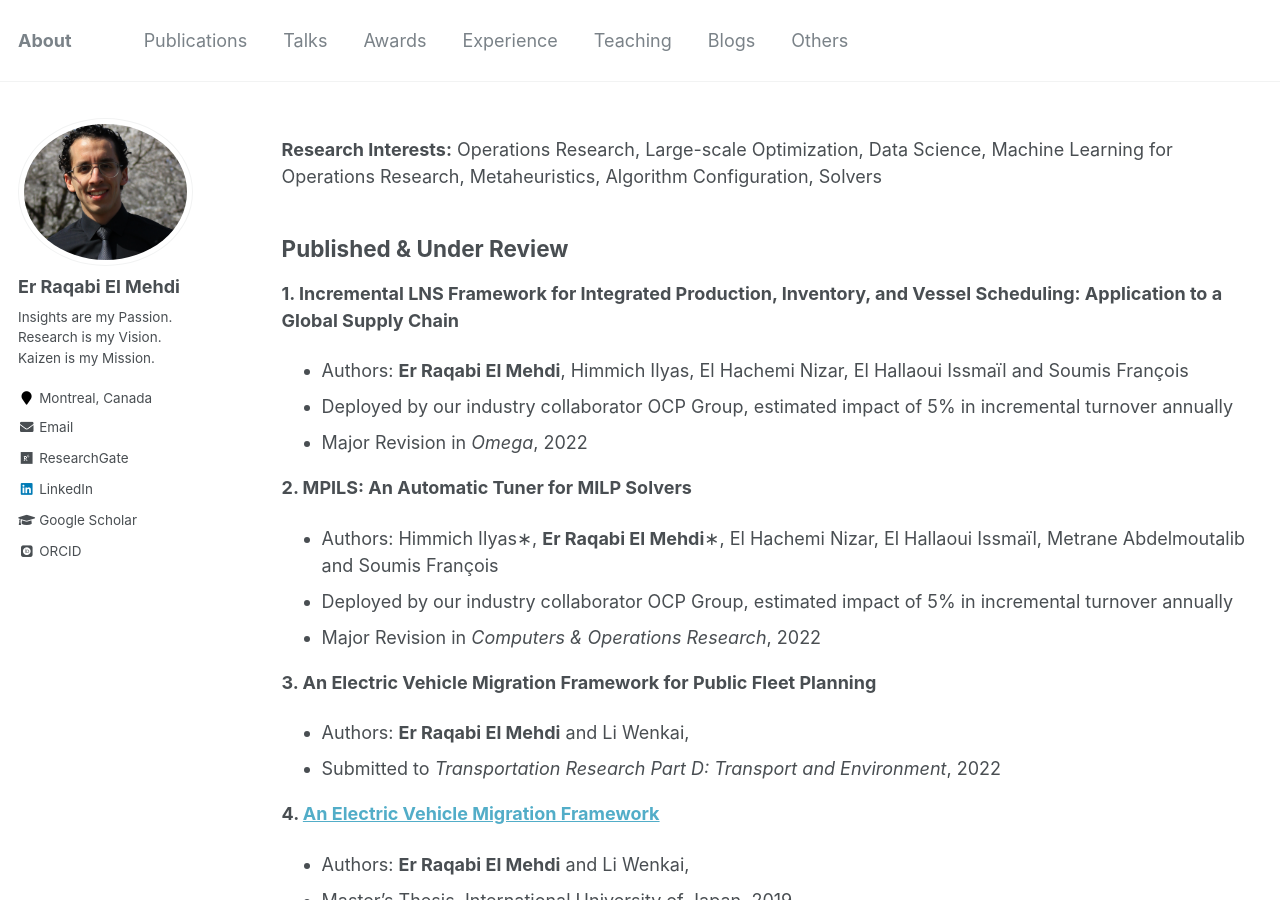
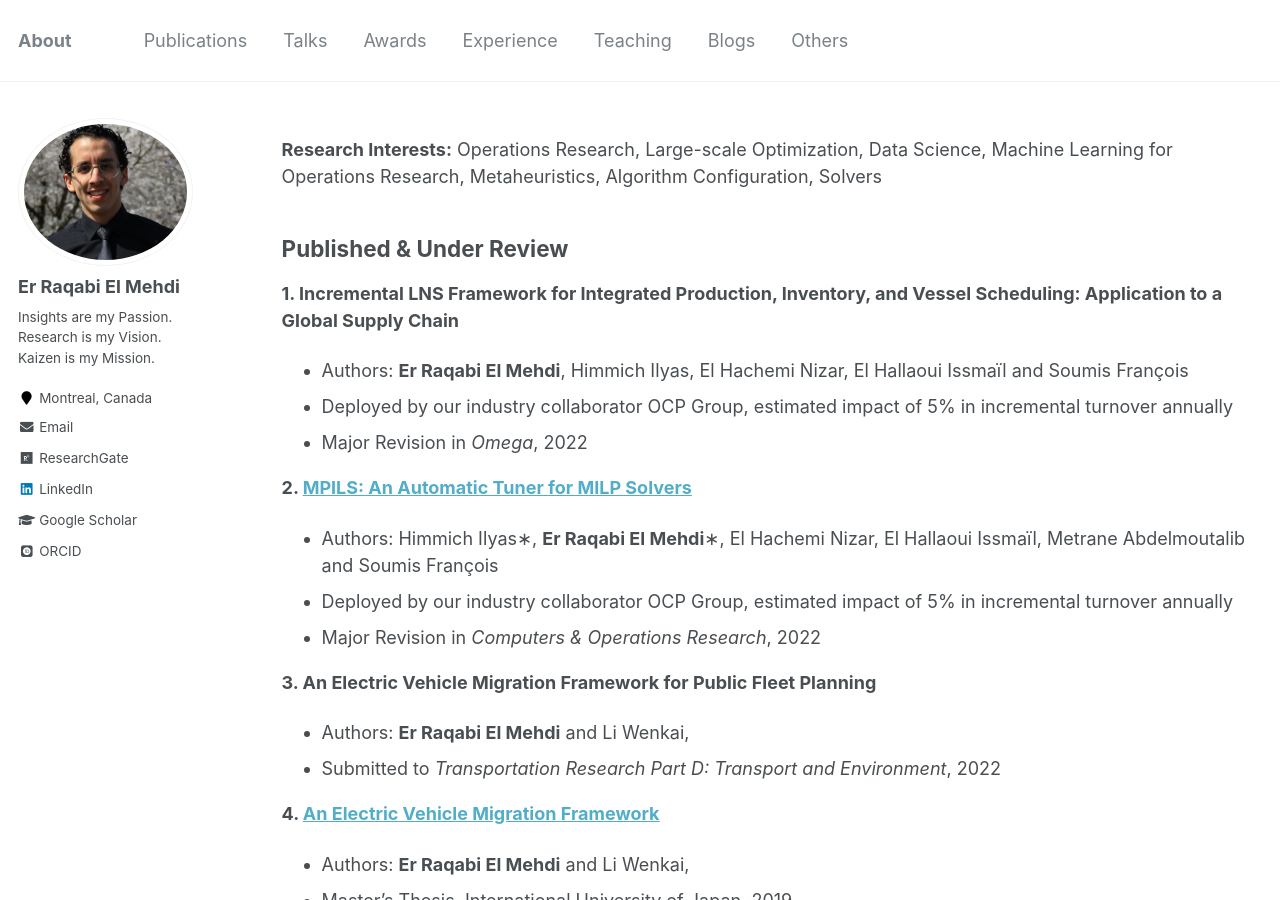
Before and after one commit to RqbMedi/rqbmedi.github.io, a Jekyll site: the page built from _pages/publications.md, in a window 1280 px wide and 900 px high. Built offline with Jekyll 4.4.1, drawn with Linux system fonts in a browser that asks for light colours; some web fonts are replaced; part of the change alters nothing that is shown.

```diff
--- a/_pages/publications.md
+++ b/_pages/publications.md
@@ -15,7 +15,7 @@ Published & Under Review
  - Deployed by our industry collaborator OCP Group, estimated impact of 5% in incremental turnover annually
  - Major Revision in *Omega*, 2022
 
-**2. MPILS: An Automatic Tuner for MILP Solvers**
+**2. [MPILS: An Automatic Tuner for MILP Solvers](https://papers.ssrn.com/sol3/papers.cfm?abstract_id=4047072)**
  - Authors: Himmich Ilyas∗, **Er Raqabi El Mehdi**∗, El Hachemi Nizar, El Hallaoui Issmaïl, Metrane Abdelmoutalib and Soumis François
  - Deployed by our industry collaborator OCP Group, estimated impact of 5% in incremental turnover annually
  - Major Revision in *Computers & Operations Research*, 2022
```
